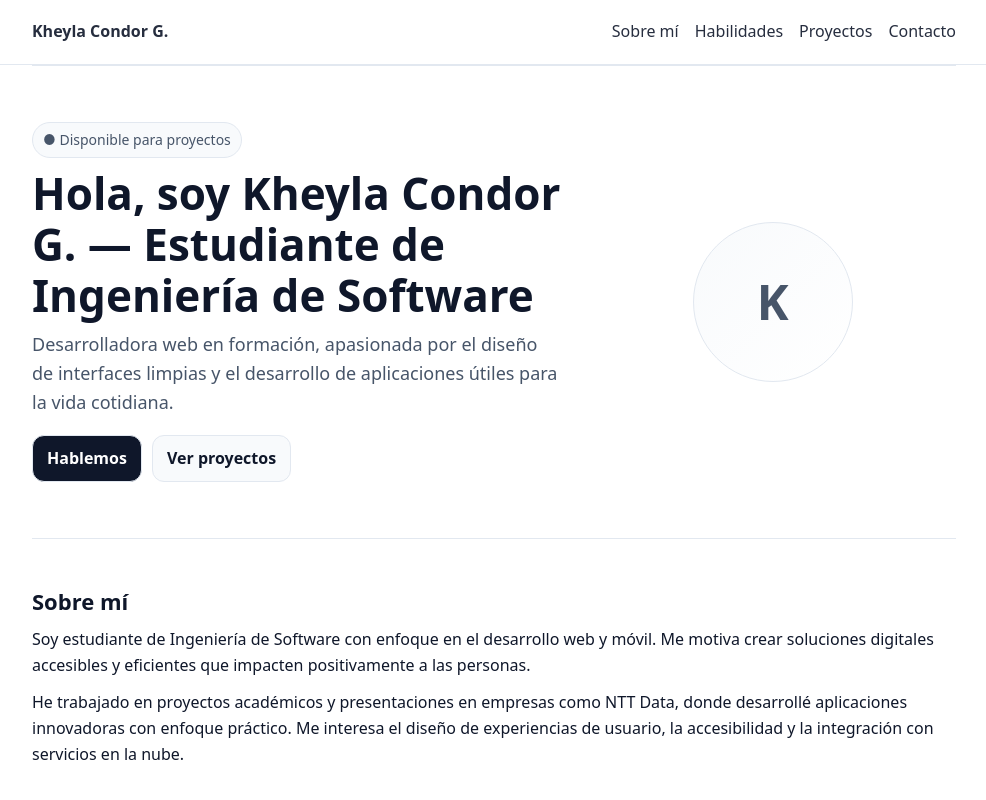
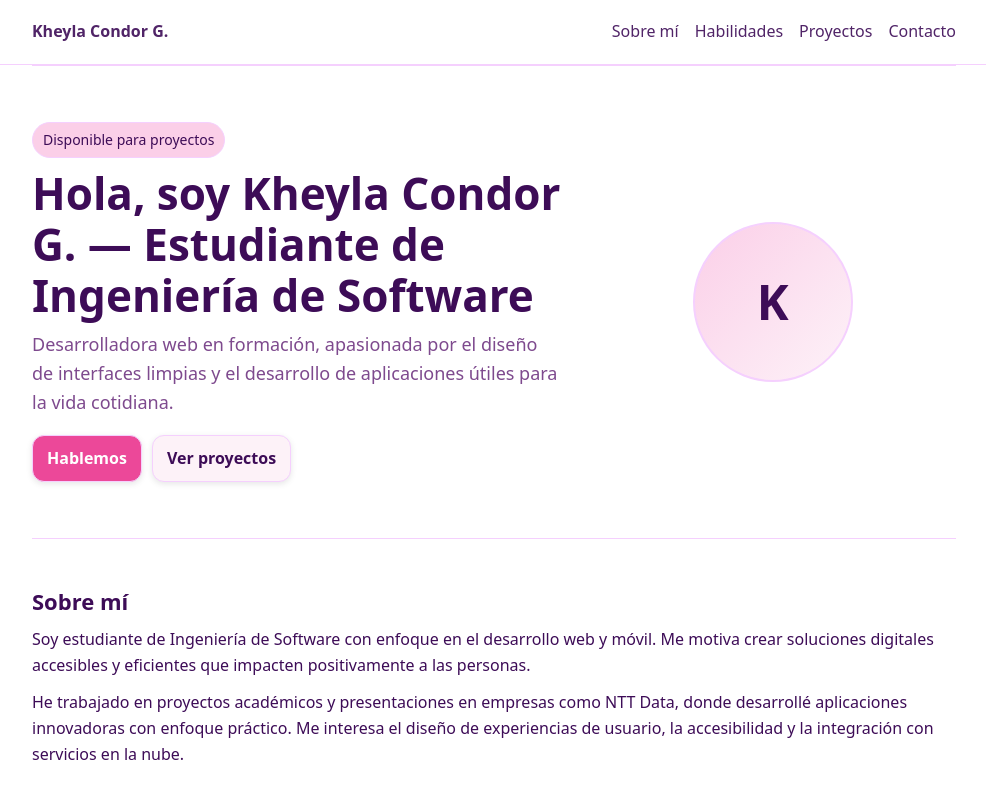
Before and after one commit to KheylaCG13/Tarea1_DAW, a plain HTML site: page index.html in a window 1280 px wide. Shown: the top 800 px of the page, without its empty margins (146-1132 px from the left). Drawn offline with Linux system fonts and the light colour scheme.

Commit message:
Cambios de color

```diff
--- a/index.html
+++ b/index.html
@@ -11,23 +11,25 @@
   <style>
     :root{
       --bg: #ffffff;
-      --fg: #0f172a; /* slate-900 */
-      --muted: #475569; /* slate-600 */
-      --accent: #0ea5e9; /* sky-500 */
-      --card: #f8fafc; /* slate-50 */
-      --border: #e2e8f0; /* slate-200 */
+      --fg: #3d0c57; /* morado profundo */
+      --muted: #7e4a8e; /* lavanda suave */
+      --accent: #ec4899; /* rosa vibrante */
+      --accent-light: #fbcfe8; /* rosa claro */
+      --card: #fdf2f8; /* fondo rosado muy claro */
+      --border: #f5d0fe; /* borde lila claro */
       --radius: 16px;
       --space: clamp(16px, 2.5vw, 28px);
       --maxw: 980px;
     }
     @media (prefers-color-scheme: dark){
       :root{
-        --bg: #0b1220;
-        --fg: #e2e8f0; /* slate-200 */
-        --muted: #94a3b8; /* slate-400 */
-        --accent: #38bdf8; /* sky-400 */
-        --card: #0f172a; /* slate-900 */
-        --border: #1f2937; /* slate-800 */
+        --bg: #2a1038;
+        --fg: #fce7f3; /* texto claro */
+        --muted: #f9a8d4; /* rosa medio */
+        --accent: #e879f9; /* fucsia */
+        --accent-light: #d8b4fe; /* lila */
+        --card: #3b0a45; /* fondo oscuro púrpura */
+        --border: #a855f7; /* violeta */
       }
     }
     *, *::before, *::after{ box-sizing: border-box; }
@@ -41,43 +43,45 @@
     a:hover{ text-decoration: underline; }
 
     .wrap{ width:100%; max-width: var(--maxw); margin: 0 auto; padding: 0 var(--space); }
-    header{ position: sticky; top:0; backdrop-filter: saturate(1.2) blur(6px); background: color-mix(in hsl, var(--bg) 80%, transparent); border-bottom: 1px solid var(--border); }
+    header{ position: sticky; top:0; backdrop-filter: saturate(1.2) blur(6px); background: color-mix(in srgb, var(--bg) 90%, transparent); border-bottom: 1px solid var(--border); }
     nav{ display:flex; align-items:center; justify-content: space-between; height: 64px; }
     nav .links{ display:flex; gap: 16px; }
-    nav a{ color: inherit; opacity:.9; }
+    nav a{ color: inherit; opacity:.9; font-weight:500; }
+    nav a:hover{ color: var(--accent); }
     nav a:focus-visible{ outline: 2px solid var(--accent); border-radius: 8px; }
 
     .hero{ padding: calc(var(--space)*2) 0; }
     .hero-grid{ display:grid; grid-template-columns: 1fr; gap: var(--space); align-items:center; }
     @media (min-width: 780px){ .hero-grid{ grid-template-columns: 1.3fr .9fr; } }
 
-    .badge{ display:inline-flex; gap:8px; align-items:center; background: var(--card); border:1px solid var(--border); padding: 6px 10px; border-radius: 999px; font-size: 14px; color: var(--muted); }
+    .badge{ display:inline-flex; gap:8px; align-items:center; background: var(--accent-light); border:1px solid var(--border); padding: 6px 10px; border-radius: 999px; font-size: 14px; color: var(--fg); font-weight:500; }
     .title{ font-size: clamp(28px, 5vw, 44px); line-height: 1.15; margin: 10px 0; }
     .subtitle{ color: var(--muted); font-size: clamp(16px, 2.2vw, 18px); margin: 6px 0 0; }
     .cta{ display:flex; gap: 10px; margin-top: 18px; flex-wrap: wrap; }
-    .btn{ display:inline-flex; align-items:center; gap:10px; padding: 10px 14px; border-radius: 12px; border:1px solid var(--border); background: var(--fg); color: var(--bg); font-weight:600; }
-    .btn.secondary{ background: var(--card); color: var(--fg); }
-    .btn:focus-visible{ outline: 3px solid color-mix(in hsl, var(--accent) 60%, transparent); }
+    .btn{ display:inline-flex; align-items:center; gap:10px; padding: 10px 14px; border-radius: 12px; border:1px solid var(--border); background: var(--accent); color: #fff; font-weight:600; box-shadow: 0 2px 6px rgba(0,0,0,0.1); }
+    .btn.secondary{ background: var(--card); color: var(--fg); border:1px solid var(--border); }
+    .btn:focus-visible{ outline: 3px solid color-mix(in srgb, var(--accent) 60%, transparent); }
 
-    .avatar{ width: 160px; height:160px; border-radius: 50%; background: linear-gradient(135deg, var(--card), transparent); border: 1px solid var(--border); display:grid; place-items:center; font-weight:700; font-size:48px; color: var(--muted); margin: 0 auto; }
+    .avatar{ width: 160px; height:160px; border-radius: 50%; background: linear-gradient(135deg, var(--accent-light), var(--card)); border: 2px solid var(--border); display:grid; place-items:center; font-weight:700; font-size:48px; color: var(--fg); margin: 0 auto; }
 
     section{ padding: calc(var(--space)*1.6) 0; border-top: 1px solid var(--border); }
-    h2{ font-size: 22px; margin: 0 0 8px; }
+    h2{ font-size: 22px; margin: 0 0 8px; color: var(--fg); }
     p{ margin: 0 0 12px; }
 
     .cards{ display:grid; gap: var(--space); grid-template-columns: 1fr; }
     @media (min-width: 800px){ .cards{ grid-template-columns: repeat(3, 1fr); } }
-    .card{ background: var(--card); border:1px solid var(--border); padding: 16px; border-radius: var(--radius); }
-    .card h3{ margin: 0 0 6px; font-size: 18px; }
+    .card{ background: var(--card); border:1px solid var(--border); padding: 16px; border-radius: var(--radius); transition: transform 0.2s ease; }
+    .card:hover{ transform: translateY(-4px); }
+    .card h3{ margin: 0 0 6px; font-size: 18px; color: var(--fg); }
     .card small{ color: var(--muted); }
 
     .list{ display:grid; gap: 8px; grid-template-columns: repeat(auto-fit, minmax(180px, 1fr)); }
-    .chip{ border:1px solid var(--border); background: var(--card); padding: 8px 10px; border-radius: 999px; font-size: 14px; text-align:center; }
+    .chip{ border:1px solid var(--border); background: var(--accent-light); padding: 8px 10px; border-radius: 999px; font-size: 14px; text-align:center; color: var(--fg); font-weight:500; }
 
-    .projects .card a{ display:inline-block; margin-top: 10px; }
+    .projects .card a{ display:inline-block; margin-top: 10px; color: var(--accent); }
 
-    footer{ border-top: 1px solid var(--border); padding: 20px 0 40px; color: var(--muted); font-size: 14px; }
-    .social{ display:flex; gap:12px; }
+    footer{ border-top: 1px solid var(--border); padding: 20px 0 40px; color: var(--muted); font-size: 14px; text-align:center; }
+    .social{ display:flex; gap:12px; justify-content:center; margin-top:10px; }
   </style>
 </head>
 <body>
@@ -99,7 +103,7 @@
     <section class="hero" aria-labelledby="presentacion">
       <div class="hero-grid">
         <div>
-          <span class="badge">● Disponible para proyectos</span>
+          <span class="badge">Disponible para proyectos</span>
           <h1 id="presentacion" class="title">Hola, soy Kheyla Condor G. — Estudiante de Ingeniería de Software</h1>
           <p class="subtitle">Desarrolladora web en formación, apasionada por el diseño de interfaces limpias y el desarrollo de aplicaciones útiles para la vida cotidiana.</p>
 
@@ -163,6 +167,7 @@
       <p>¿Tienes una idea o proyecto? Conversemos.</p>
       <p>
         <a class="btn" href="mailto:kheylacg123@gmail.com">Enviar correo</a>
+        <a class="btn secondary" href="./CV_Kheyla.pdf" download>Descargar CV</a>
       </p>
       <div class="social">
         <a href="https://github.com/KheylaCG13">GitHub</a>
@@ -173,7 +178,7 @@
 
   <footer>
     <div class="wrap">
-      <span>© <span id="y"></span> Kheyla Condor G. — Hecho con HTML + CSS.</span>
+      <span>© <span id="y"></span> Kheyla Condor G. — Hecho con amor en HTML + CSS.</span>
     </div>
   </footer>
 
```
